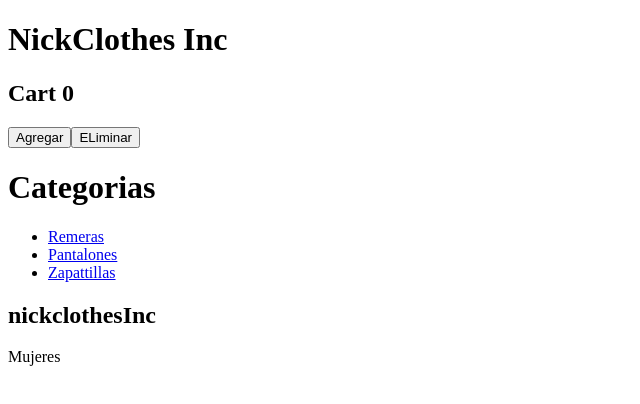
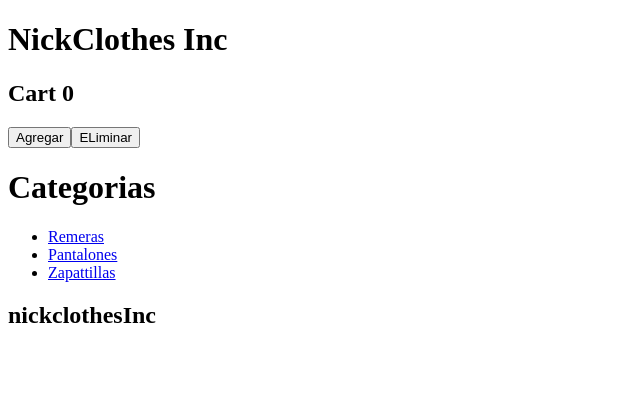
Before and after one commit to Nicojedlinski/eccomerce-NickClothes-Inc, a React (Vite) app: page / in a window 1280 px wide. Shown: the top 404 px of the page, without its empty margins (0-640 px from the left). Built offline with nearby package versions, Linux system fonts and the light colour scheme.

Commit message:
mejorando el proyecto. quite de texto innecesario

```diff
--- a/src/componentes/ItemListContainer.jsx
+++ b/src/componentes/ItemListContainer.jsx
@@ -1,8 +1,9 @@
 import React from 'react'
+
 
 const ComponenteII = () => {
   return (
-    <div>Mujeres</div>
+    <div></div>
   )
 }
 
```
